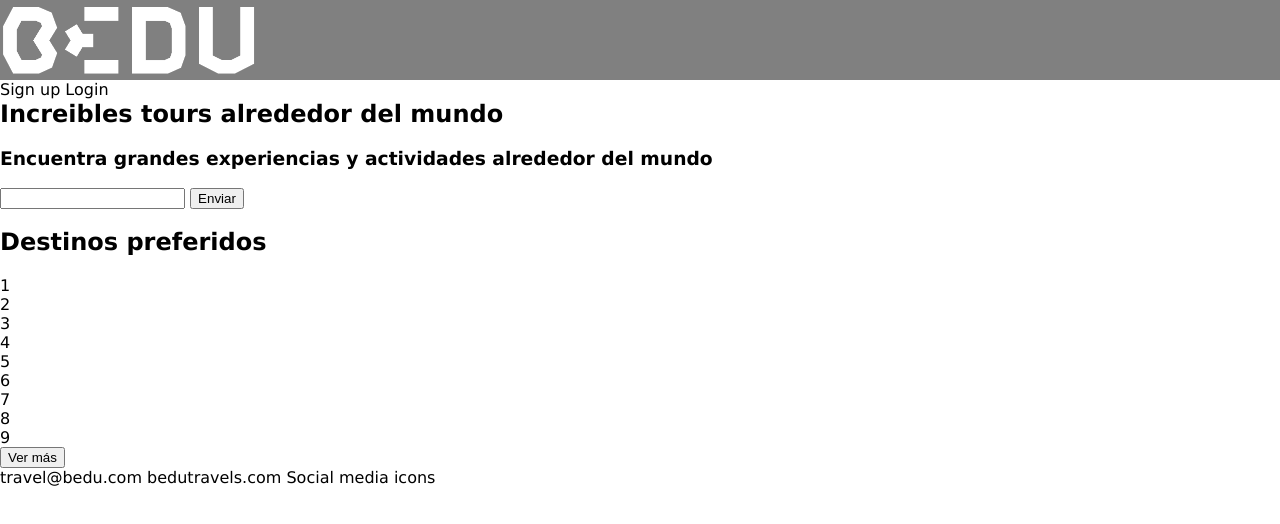
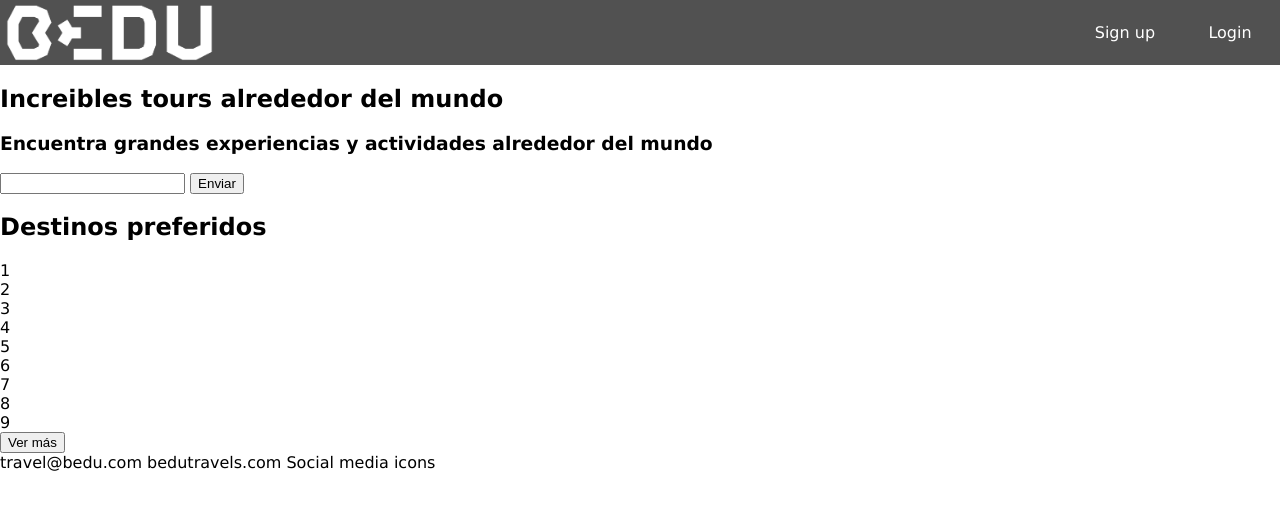
Before and after one commit to camcaro/BEDU_TRAVEL_nuevo, a plain HTML site: page index.html in a window 1280 px wide. Drawn offline with Linux system fonts and the light colour scheme.

Commit message:
estilos de header y navbar iniciales

```diff
--- a/assets/scss/main.scss
+++ b/assets/scss/main.scss
@@ -5,14 +5,56 @@ body {
 }
 
 header {
+    display: flex;
+    justify-content: space-between;
     height: 10vh;
-    min-height: 25px;
-    background-color: grey;
+    min-height: 35px;
+    max-height: 65px;
+    background-color: #515151;
     h1 {
+        display:inline-block;
         height: inherit;
+        min-height: inherit;
+        max-height: inherit;
         margin: 0;
         img {
             height: inherit;
+            min-height: inherit;
+            max-height: inherit;
+            padding-left: 5px;
+        }
+    }
+    nav {
+        height: inherit;
+        min-height: inherit;
+        max-height: inherit;
+        ul {
+            margin: 0;
+            padding: 0;
+            height: inherit;
+            min-height: inherit;
+            max-height: inherit;
+            li {
+                display: inline-block;
+                height: inherit;
+                min-height: inherit;
+                max-height: inherit;
+                min-width: 100px;
+                // list-style-type: none;
+                // color: white;
+                // text-align: center;
+                a {
+                    display: flex;
+                    height: inherit;
+                    min-height: inherit;
+                    max-height: inherit;
+                    list-style-type: none;
+                    text-decoration: none;
+                    color: white;
+                    justify-content: center;
+                    align-items: center;
+                }
+        }
         }
     }
 }
--- a/index.html
+++ b/index.html
@@ -13,8 +13,11 @@
             <img src="assets/images/Bedu_logo.png" alt="Logo BEDU">
         </h1>
         <nav>
-            Sign up
-            Login
+            <ul>
+                <li><a href="#">Sign up</a></li>
+                <li><a href="#">Login</a></li>
+            </ul>
+
         </nav>
     </header>
     <main>
```
Also changed, not shown: assets/css/main.css, 1 other file.
